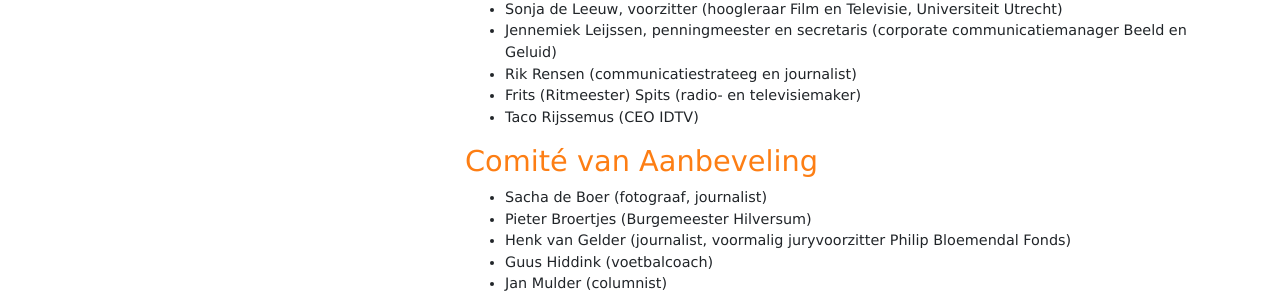
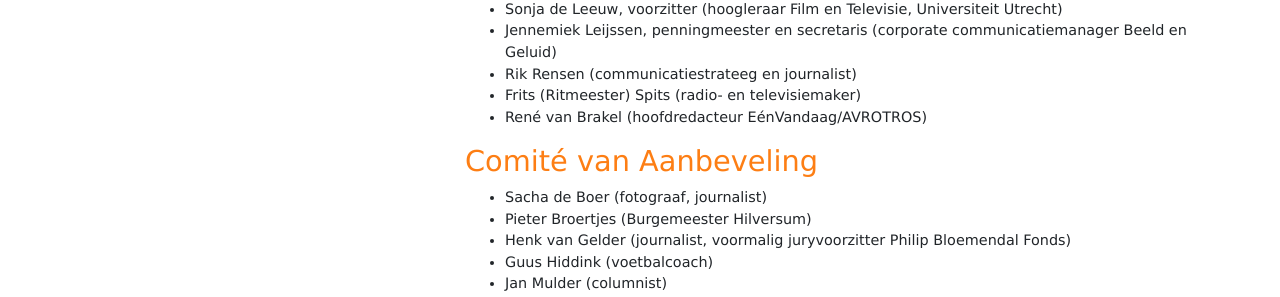
Before and after one commit to bloemendalprijs/bloemendalprijs.github.io, a Jekyll site: the page built from de-stichting.markdown, in a window 1280 px wide. Shown: the part 1347-1644 px from the top of the page. Built offline with Jekyll 4.4.1, drawn with Linux system fonts in a browser that asks for light colours.

Commit message:
Updated De Stichting

```diff
--- a/de-stichting.markdown
+++ b/de-stichting.markdown
@@ -57,7 +57,7 @@
 * Jennemiek Leijssen, penningmeester en secretaris (corporate communicatiemanager Beeld en Geluid)
 * Rik Rensen (communicatiestrateeg en journalist)
 * Frits (Ritmeester) Spits (radio- en televisiemaker)
-* Taco Rijssemus (CEO IDTV)
+* René van Brakel (hoofdredacteur EénVandaag/AVROTROS)
 
 ## Comité van Aanbeveling
 
```
